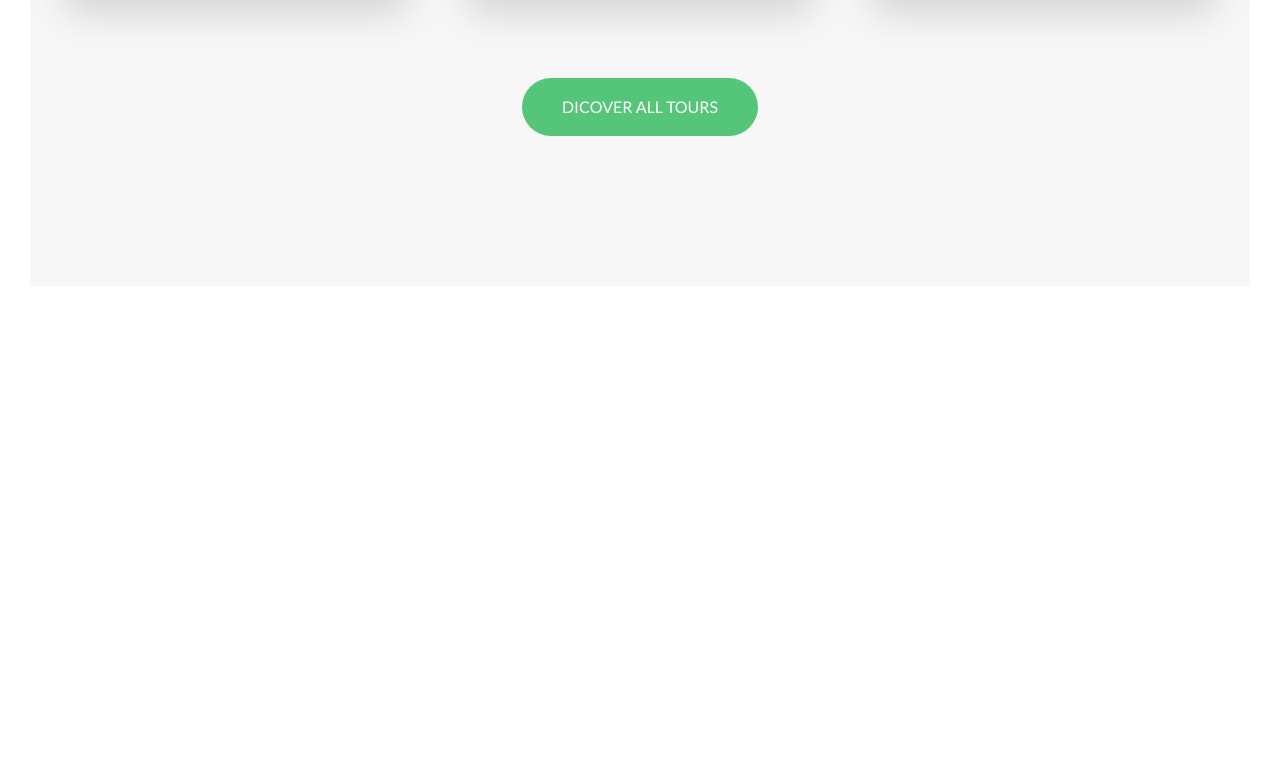
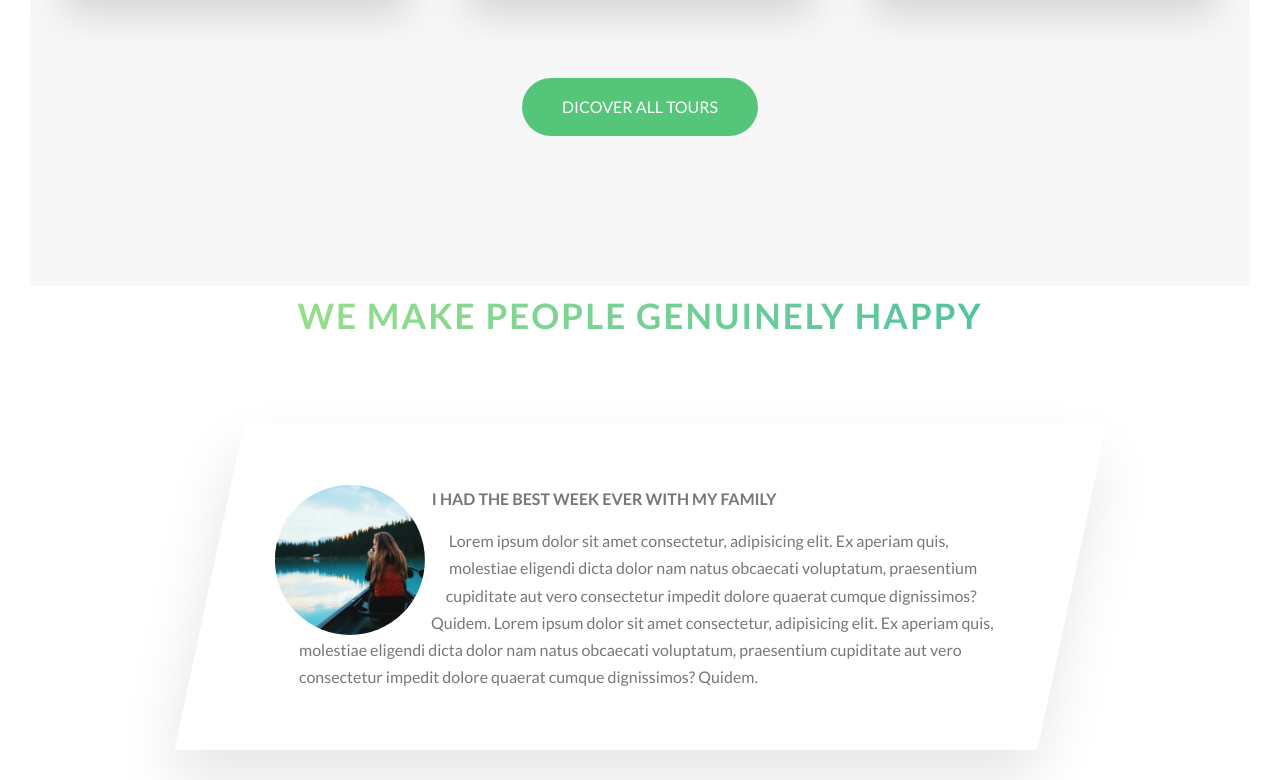
Before and after one commit to AnilC07/Natours, a website: page index.html in a window 1280 px wide. Shown: the part 3345-4125 px from the top of the page. Before the commit the page ends 3661 px from the top, so only its background shows below. Drawn offline with Linux system fonts and the light colour scheme.

Commit message:
section stories

```diff
--- a/index.html
+++ b/index.html
@@ -321,6 +321,28 @@
           <a href="#" class="btn btn--green">Dicover all tours</a>
         </div>
       </section>
+      <!-- STORY SECTION -->
+      <section class="section-stoies">
+        <div class="u-center-text u-margin-bottom-big">
+          <h2 class="heading-secondary">
+            We make people genuinely happy
+          </h2>
+        </div>
+        <div class="row">
+          <div class="story">
+            <figure class="story__shape">
+              <img src="img/nat-8.jpg" alt="-Person on a tour" class="story__image">
+            </figure>
+            <div class="story__text">
+              <h3 class="heading-tertiary u-margin-bottom-small">I had the best week ever with my family</h3>
+              <p>Lorem ipsum dolor sit amet consectetur, adipisicing elit. Ex aperiam quis, molestiae eligendi dicta dolor nam natus obcaecati voluptatum, praesentium cupiditate aut vero consectetur impedit dolore quaerat cumque dignissimos? Quidem.
+                Lorem ipsum dolor sit amet consectetur, adipisicing elit. Ex aperiam quis, molestiae eligendi dicta dolor nam natus obcaecati voluptatum, praesentium cupiditate aut vero consectetur impedit dolore quaerat cumque dignissimos? Quidem.
+              </p>
+            </div>
+          </div>
+        </div>
+      </section>
+
     </main>
   </body>
 </html>
--- a/sass/components/_card.scss
+++ b/sass/components/_card.scss
@@ -60,7 +60,7 @@
 
   //Front side styling
 
-  //On remonte d'un niveau car au final le code est compilé dans le main.css
+  //On remonte d'un niveau car il faut tenir compte du fait que le code est compilé dans le main.css
   &__picture {
     background-size: cover;
     height: 23rem;
--- /dev/null
+++ b/sass/components/_story.scss
@@ -0,0 +1,33 @@
+.story {
+    width: 75%;
+    margin: 0 auto;
+    box-shadow: 0 3rem 6rem rgba($color-black, .1);
+    background-color: $color-white;
+    border-radius: 3px;
+    padding: 6rem;
+    padding-left: 9rem;
+    font-size: $default-font-size;
+    transform: skewX(-12deg);
+
+    &__shape {
+        // Pour que le shape outside fonctionne, il faut que ses dimensions soit defini, qu'il soit en float
+        width: 15rem;
+        height: 15rem;
+        float: left;
+        // Circle (radius at (origine)) ici l'origine et à 50% 50% pour indiquer le centre. le Radius a 50% est de 7.5rem, la moitié de whidth et height
+        -webkit-shape-outside: circle(50% at 50% 50%);
+        shape-outside: circle(50% at 50% 50%);
+        -webkit-clip-path: circle(50% at 50% 50%);
+        clip-path: circle(50% at 50% 50%);
+        transform: translateX((-3rem)) skewX(12deg);
+    }
+
+    &__image{
+        height: 100%;
+    }
+
+    &__text{
+        transform: skewX(12deg);
+
+    }
+}
--- a/sass/main.scss
+++ b/sass/main.scss
@@ -12,6 +12,7 @@
 @import 'components/composition';
 @import 'components/feature-box';
 @import 'components/card';
+@import 'components/story';
 
 @import 'layout/header';
 @import 'layout/grid';
--- a/sass/pages/_home.scss
+++ b/sass/pages/_home.scss
@@ -27,3 +27,8 @@
     margin-top: -10rem;
 
 }
+
+.section-stories{
+    padding: 15rem 0;
+    background-color: $color-grey-light-1;
+}
```
Also changed, not shown: css/main.css.
